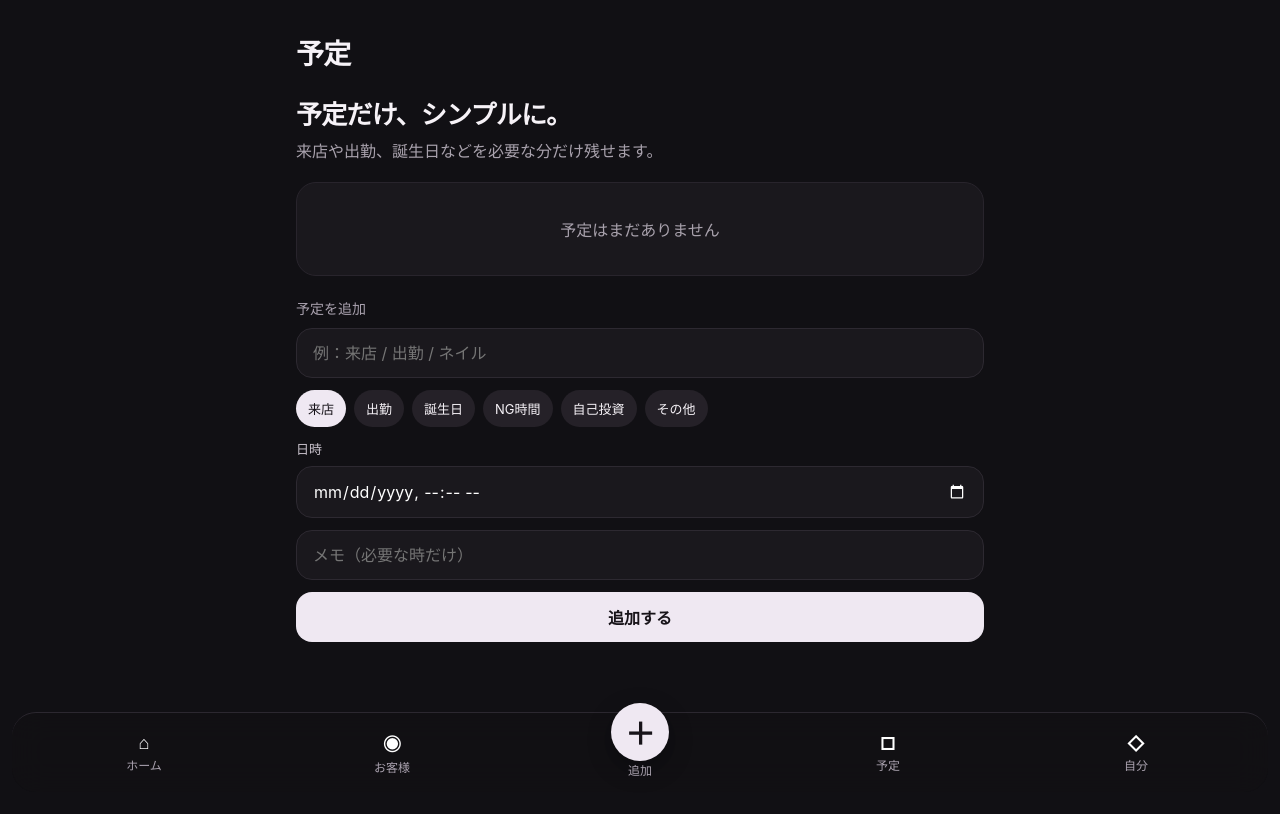
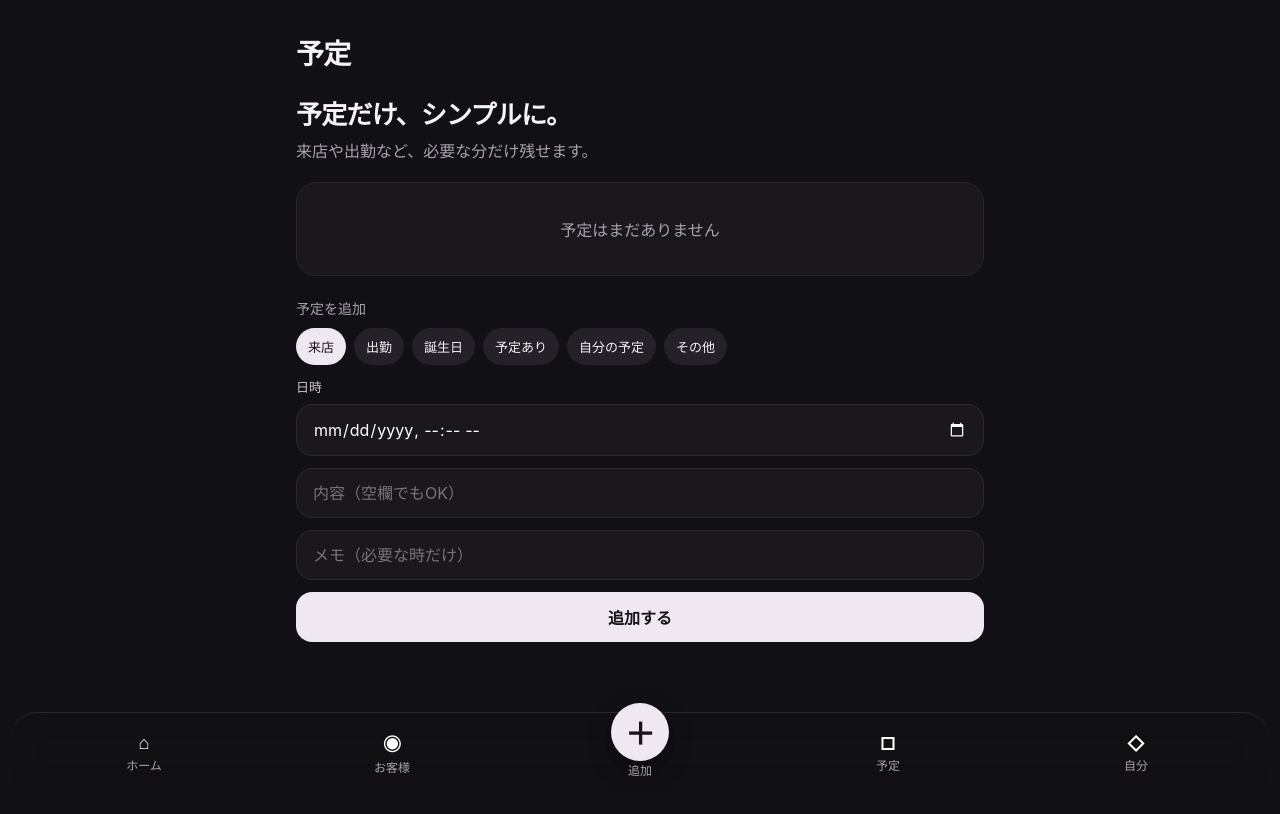
Before and after one commit to karukimori-wq/Velvet, a Next.js app: page /schedule in a window 1280 px wide. Shown: the top 814 px of the page. Built offline with nearby package versions, Linux system fonts and the light colour scheme.

Commit message:
Simplify schedule entry form

```diff
--- a/app/schedule/page.tsx
+++ b/app/schedule/page.tsx
@@ -4,27 +4,34 @@ import { listScheduleEntries } from "@/lib/schedule-repository";
 import { listGrowthCustomers } from "@/lib/growth-engine-customer";
 import { createScheduleAction } from "./actions";
 
-const kindLabel = { shift: "出勤", visit: "来店", birthday: "誕生日", unavailable: "NG時間", self_investment: "自己投資", other: "その他" } as const;
+const kindLabel = { shift: "出勤", visit: "来店", birthday: "誕生日", unavailable: "予定あり", self_investment: "自分の予定", other: "その他" } as const;
 
-export default async function SchedulePage() {
+export default async function SchedulePage({ searchParams }: { searchParams: Promise<{ saved?: string; error?: string }> }) {
+  const { saved, error } = await searchParams;
   const { workspaceId, userId } = await getRequestIdentity();
   const [entries, customers] = await Promise.all([
     listScheduleEntries(workspaceId, userId),
     listGrowthCustomers(workspaceId, userId),
   ]);
   const customerById = new Map(customers.map((customer) => [customer.customerId, customer]));
+  const sortedEntries = [...entries].sort((a,b) => a.startsAt.localeCompare(b.startsAt));
 
   return <main className="shell scheduleShell">
     <header className="header"><div className="brand">予定</div></header>
-    <section className="hero"><h1>予定だけ、シンプルに。</h1><p>来店や出勤、誕生日などを必要な分だけ残せます。</p></section>
-    {entries.length > 0 ? <div className="stack">{entries.map((entry) => <article className="card" key={entry.id}><div className="row"><strong>{entry.title}</strong><span className="subtle">{kindLabel[entry.kind]}</span></div><div className="personMeta">{new Date(entry.startsAt).toLocaleString("ja-JP")}</div>{entry.customerId && <div className="timelineBody">お客様 · {customerById.get(entry.customerId)?.displayName ?? "登録済みのお客様"}</div>}{entry.note && <div className="timelineBody">{entry.note}</div>}</article>)}</div> : <div className="card empty">予定はまだありません</div>}
+    <section className="hero"><h1>予定だけ、シンプルに。</h1><p>来店や出勤など、必要な分だけ残せます。</p></section>
+    {saved && <div className="card successCard">予定を追加しました</div>}
+    {error === "customer" && <div className="formError">来店予定は、お客様を選んでください。</div>}
+    {error === "datetime" && <div className="formError">日時を選んでください。</div>}
+
+    {sortedEntries.length > 0 ? <div className="stack">{sortedEntries.map((entry) => <article className="card" key={entry.id}><div className="row"><strong>{entry.title}</strong><span className="subtle">{kindLabel[entry.kind]}</span></div><div className="personMeta">{new Date(entry.startsAt).toLocaleString("ja-JP")}</div>{entry.customerId && <div className="timelineBody">{customerById.get(entry.customerId)?.displayName ?? "お客様"}</div>}{entry.note && <div className="timelineBody">{entry.note}</div>}</article>)}</div> : <div className="card empty">予定はまだありません</div>}
+
     <div className="sectionTitle">予定を追加</div>
     <form action={createScheduleAction} className="stack scheduleForm">
-      <input className="searchBox" name="title" placeholder="例：来店 / 出勤 / ネイル" autoComplete="off" />
       <div className="chips choiceRow">{(["visit", "shift", "birthday", "unavailable", "self_investment", "other"] as const).map((kind) => <label className="choiceChip" key={kind}><input type="radio" name="kind" value={kind} defaultChecked={kind === "visit"} />{kindLabel[kind]}</label>)}</div>
-      {customers.length > 0 && <select className="selectBox" name="customerId" defaultValue=""><option value="">お客様を選ぶ（必要な時だけ）</option>{customers.map((customer) => <option key={customer.customerId} value={customer.customerId}>{customer.displayName}</option>)}</select>}
+      {customers.length > 0 && <select className="selectBox" name="customerId" defaultValue=""><option value="">お客様を選ぶ（来店の時）</option>{customers.map((customer) => <option key={customer.customerId} value={customer.customerId}>{customer.displayName}</option>)}</select>}
       <label className="fieldLabel" htmlFor="startsAt">日時</label>
       <input id="startsAt" className="searchBox" name="startsAt" type="datetime-local" />
+      <input className="searchBox" name="title" placeholder="内容（空欄でもOK）" autoComplete="off" />
       <input className="searchBox" name="note" placeholder="メモ（必要な時だけ）" autoComplete="off" />
       <button className="primaryButton" type="submit">追加する</button>
     </form>
```
